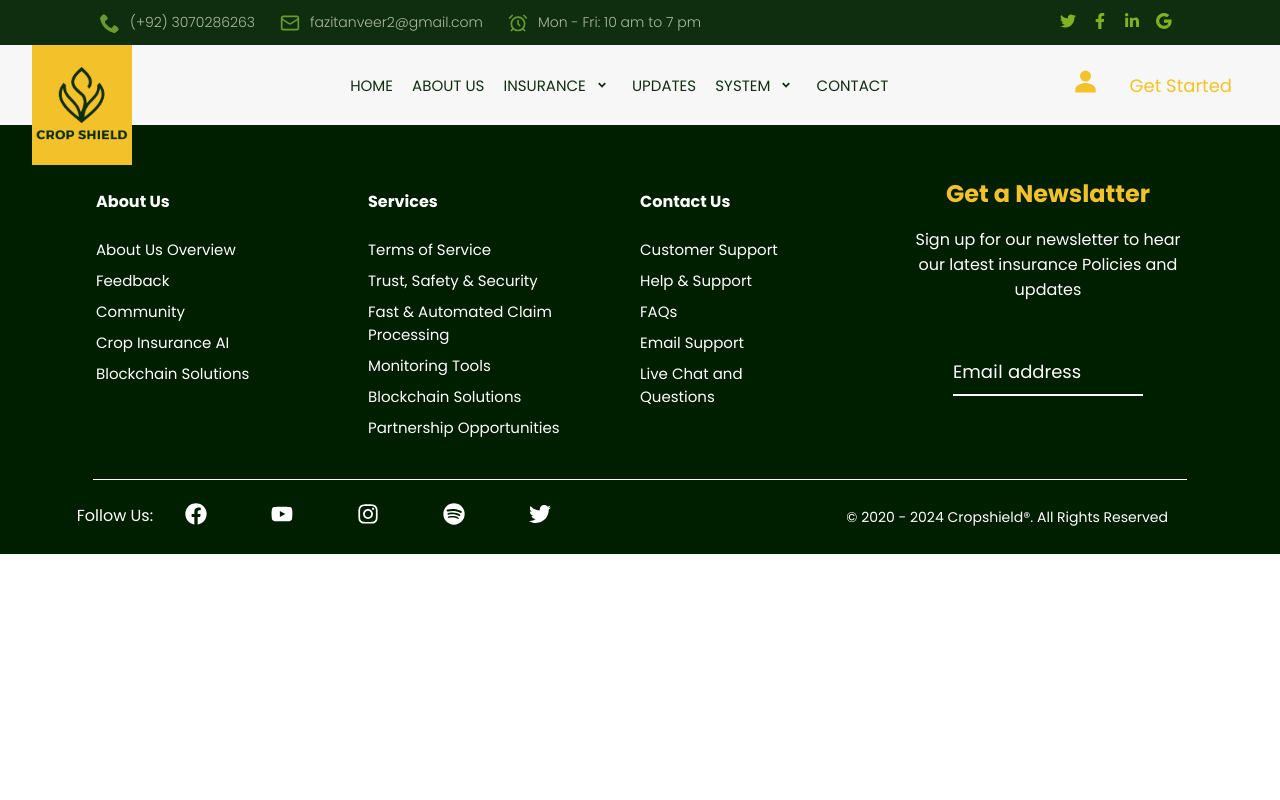
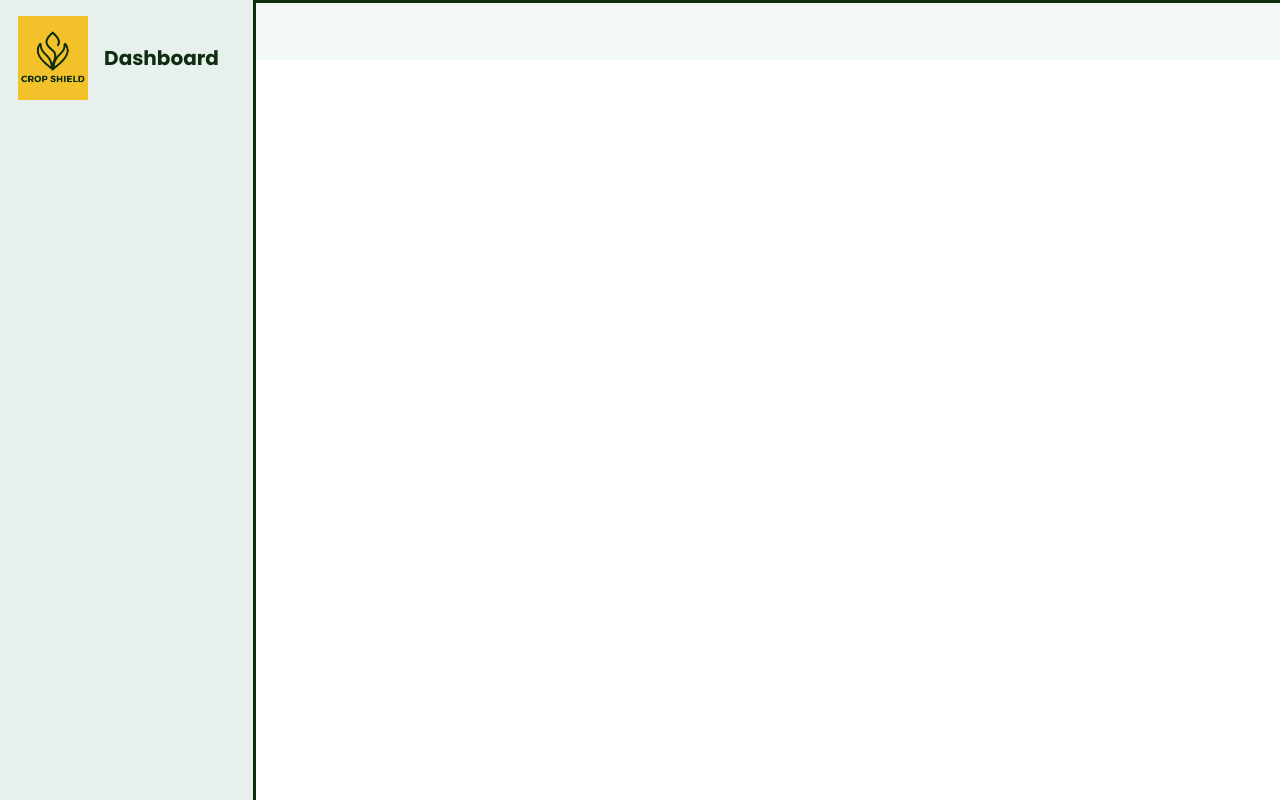
Before and after one commit to InnovatorBrain/cropshield, a React (Create React App) app: page /Dashboard in a window 1280 px wide. Built offline with nearby package versions, Linux system fonts and the light colour scheme.

Commit message:
Dashboard starts

```diff
--- a/src/App.js
+++ b/src/App.js
@@ -15,6 +15,8 @@ import RegisterPage from './components/RegisterPage/RegisterPage';
 // SignIn Page
 import SignInPage from './components/SignInPage/SignInPage';
 // Testing
+// USER-DASHBOARD
+import DashboardLayout from './components/Dashboard/index';
 
 function App() {
   // SplashScreen
@@ -41,12 +43,12 @@ function App() {
               <OfferLogo /><GetInTouch /><Footer /></div></>} />
             {/* AboutUs */}
             <Route path="/AboutUs" element={<><div className='ABOUTUS'><Navbar /> <Footer /></div></>} />
-            {/* Dashboard */}
-            <Route path="/Dashboard" element={<><div className='DASHBOARD'><Navbar /> <Footer /></div></>} />
             {/* Register */}
             <Route path="/Register" element={<><div className='Register'><RegisterPage /></div></>} />
             {/* SignIn */}
             <Route path="/SignIn" element={<><div className='SignIn'><SignInPage /></div></>} />
+            {/* Dashboard */}
+            <Route path="/Dashboard" element={<><div className='DASHBOARD'> <DashboardLayout /></div></>} />
           </Routes>
         </BrowserRouter>
       )}
--- /dev/null
+++ b/src/components/Dashboard/DashInsurance/DashInsurance.jsx
@@ -0,0 +1,10 @@
+import React from 'react'
+
+function DashInsurance() {
+  return (
+    <>
+    </>
+  )
+}
+
+export default DashInsurance
--- /dev/null
+++ b/src/components/Dashboard/DashNavbar/DashNavbar.css
@@ -0,0 +1,6 @@
+.DashNavbar-container {
+    height: 60px;
+    background-color: var(--color-asd2);
+    border-top: 3px solid var(--color-DarkGreen);
+
+}
--- /dev/null
+++ b/src/components/Dashboard/DashNavbar/DashNavbar.jsx
@@ -0,0 +1,14 @@
+import React from 'react'
+import './DashNavbar.css'
+
+function DashNavbar() {
+  return (
+    <>
+    <div className="DashNavbar-container">
+
+    </div>
+    </>
+  )
+}
+
+export default DashNavbar
--- /dev/null
+++ b/src/components/Dashboard/DashSidebar/DashSidebar.css
@@ -0,0 +1,29 @@
+.DashSidebar-container {
+    display: flex;
+    flex-direction: column;
+    height: 100vh;
+    background-color: var(--color-asd1);
+    border-right: 3px solid var(--color-DarkGreen);
+    box-shadow: 25px black;
+}
+
+.DashSidebar-LogoSection {
+    display: flex;
+    flex-direction: row;
+    flex-wrap: nowrap;
+    justify-content: center;
+    align-items: center;
+    margin: 1rem;
+}
+
+.DashSidebar-Logo {
+    width: 70px;
+
+}
+
+.DashSidebar-LogoText {
+    font-size: 20px;
+    font-family: var(--font-base);
+    padding: 1rem;
+    color: var(--color-DarkGreen);
+}
--- /dev/null
+++ b/src/components/Dashboard/DashSidebar/DashSidebar.jsx
@@ -0,0 +1,25 @@
+import React from 'react'
+import './DashSidebar.css'
+import images from '../../../constants/images'
+
+
+function DashSidebar() {
+  return (
+    <>
+      <div className="DashSidebar-container">
+        <div className="DashSidebar-LogoSection">
+          <img src={images.NavbarLogo} alt="CropShield" className='DashSidebar-Logo' />
+          <h1 className='DashSidebar-LogoText'>Dashboard</h1>
+        </div>
+
+        <div className="DashSidebar-ListDropdowns-section">
+          {/* The dropdowns will be on here */}
+        </div>
+      </div>
+
+    </>
+
+  )
+}
+
+export default DashSidebar
--- /dev/null
+++ b/src/components/Dashboard/index.css
@@ -0,0 +1,27 @@
+.dashboard-container {
+    display: flex;
+  }
+
+  .DashSideBar-content {
+    flex: 1;
+  }
+
+  .dash-main-content {
+    flex: 4; /* 80% width for main content */
+    position: relative; /* Relative position for absolute positioning of navbar */
+  }
+
+  .dash-navbar {
+    position: absolute;
+    top: 0;
+    right: 0;
+    width: 80%;
+    background-color: #9f5454; /* Navbar background color */
+    /* Add additional styling for the navbar */
+  }
+
+  .dash-sidebar {
+    width: 20%;
+    background-color: #762323; /* Sidebar background color */
+    /* Add additional styling for the sidebar */
+  }
--- /dev/null
+++ b/src/components/Dashboard/index.jsx
@@ -0,0 +1,26 @@
+import React from 'react';
+import "./index.css"
+import { Routes, Route } from 'react-router-dom';
+
+// Dashboard Components
+import DashSidebar from './DashSidebar/DashSidebar';
+import DashNavbar from './DashNavbar/DashNavbar';
+import DashInsurance from './DashInsurance/DashInsurance';
+
+function DashboardLayout() {
+    return (
+        <div className="dashboard-container">
+            <div className='DashSideBar-content'>
+                <DashSidebar />
+            </div>
+            <div className="dash-main-content">
+                <DashNavbar />
+                <Routes>
+                    <Route path="/dashboard/insurance" element={<DashInsurance />} />
+                </Routes>
+            </div>
+        </div>
+    );
+}
+
+export default DashboardLayout;
--- a/src/index.css
+++ b/src/index.css
@@ -17,6 +17,10 @@
   --color-Yellow: #f3c22b;
   --color-YellowLight: #cfef00;
   --color-Grey: #011205;
+
+/* Dashboard */
+--color-asd1: #e7f0ed;
+--color-asd2: #f1f8f5;
 
 }
 
```
Also changed, not shown: src/components/Dashboard/DashInsurance/DashInsurance.css (added).
